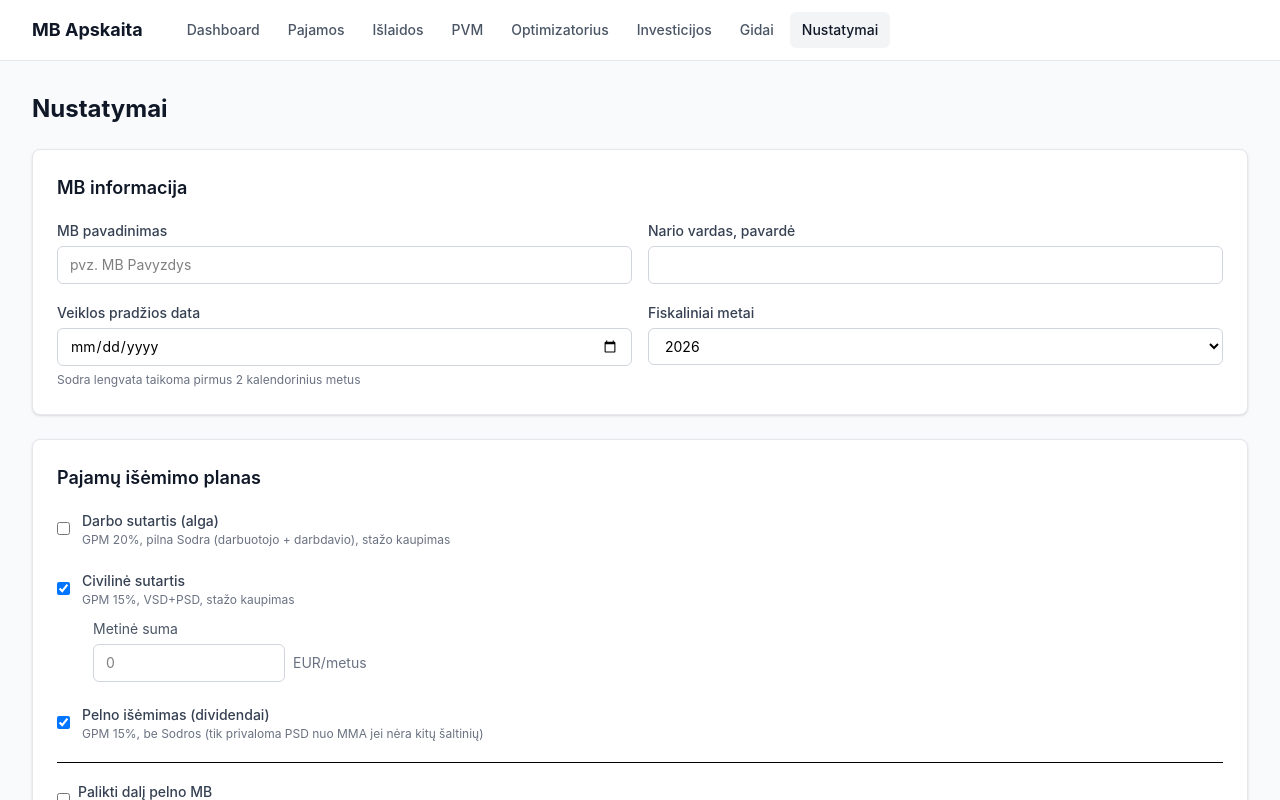
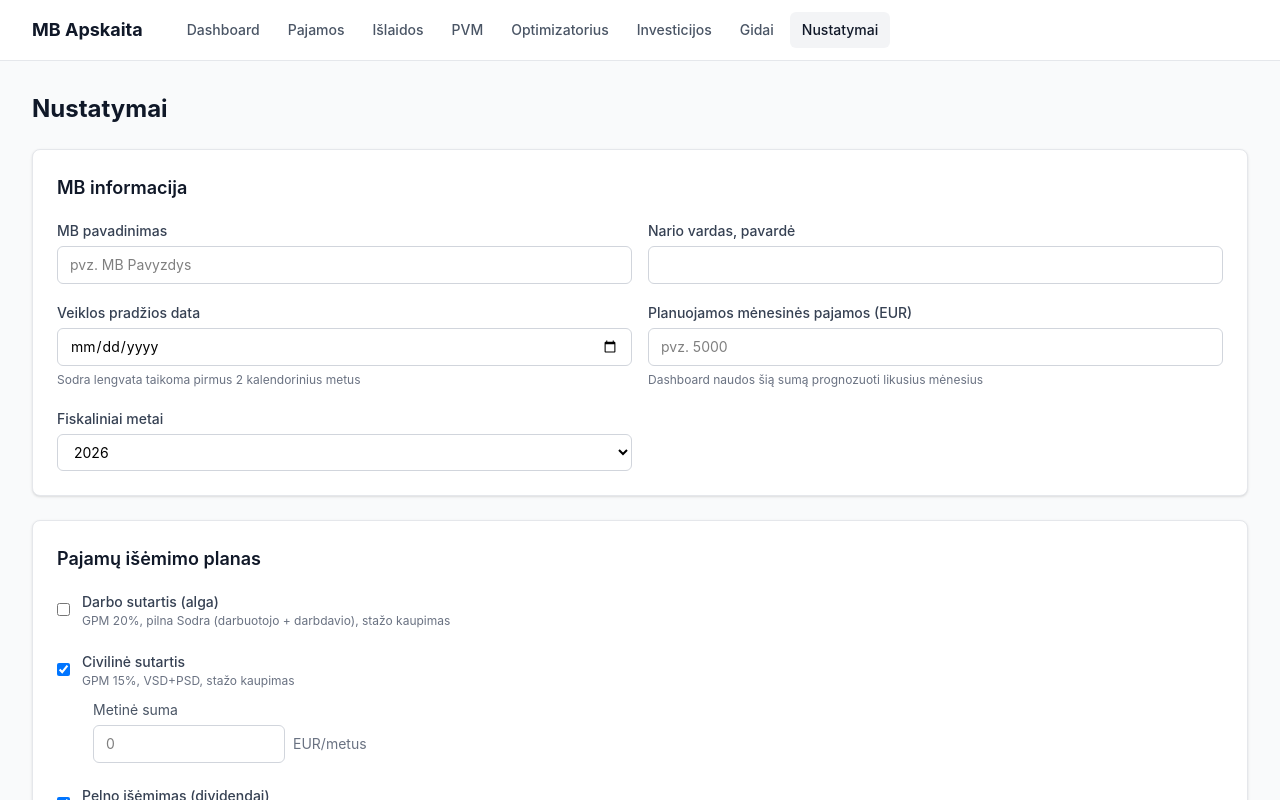
Before and after one commit to arturasz/mbapskaita, a React (Vite) app: page /settings in a window 1280 px wide. Shown: the top 800 px of the page. Built offline with nearby package versions, Linux system fonts and the light colour scheme.

Commit message:
feat: add planned monthly income for projections

```diff
--- a/src/features/dashboard/DashboardPage.tsx
+++ b/src/features/dashboard/DashboardPage.tsx
@@ -45,9 +45,34 @@ export function DashboardPage() {
     updateSettings({ fiscalYear: newYear });
   };
 
+  // Blend actual incomes with projected future months
+  const projectedIncomes = useMemo(() => {
+    const planned = settings.plannedMonthlyIncome;
+    if (!planned || planned <= 0) return incomes;
+
+    const now = new Date();
+    const currentMonth = now.getFullYear() === year ? now.getMonth() : 12;
+    const projected = [...incomes];
+
+    for (let m = currentMonth; m < 12; m++) {
+      projected.push({
+        id: `projected-${year}-${m}`,
+        date: `${year}-${String(m + 1).padStart(2, "0")}-15`,
+        description: "Planuojamos pajamos",
+        amount: planned,
+        currency: "USD",
+        amountEur: planned, // user enters in EUR equivalent
+        category: "services",
+        client: "Prognozė",
+        sourceCountry: "US",
+      });
+    }
+    return projected;
+  }, [incomes, year, settings.plannedMonthlyIncome]);
+
   const result = useMemo(
-    () => calculateOptimizedTax(incomes, expenses, year, settings.withdrawalPlan),
-    [incomes, expenses, year, settings.withdrawalPlan],
+    () => calculateOptimizedTax(projectedIncomes, expenses, year, settings.withdrawalPlan),
+    [projectedIncomes, expenses, year, settings.withdrawalPlan],
   );
 
   const monthlySodra = useMemo(
@@ -94,8 +119,17 @@ export function DashboardPage() {
         </div>
       )}
 
+      {settings.plannedMonthlyIncome > 0 && (
+        <div className="rounded-lg border border-blue-200 bg-blue-50 px-4 py-3">
+          <p className="text-sm text-blue-800">
+            Skaičiai apima prognozę: {fmt(settings.plannedMonthlyIncome)}/mėn. likusiam laikotarpiui.
+            Faktinės pajamos: {fmt(incomes.filter((i) => i.date.startsWith(String(year))).reduce((s, i) => s + i.amountEur, 0))}.
+          </p>
+        </div>
+      )}
+
       <div className="grid grid-cols-1 gap-4 sm:grid-cols-2 lg:grid-cols-5">
-        <StatCard label="Pajamos" value={fmt(result.totalIncome)} />
+        <StatCard label="Pajamos (su prognoze)" value={fmt(result.totalIncome)} />
         <StatCard label="Išlaidos" value={fmt(result.totalExpenses)} />
         <StatCard label="Mokesčiai" value={fmt(result.totalTax)} subtitle={`Efektyvus tarifas: ${(result.effectiveRate * 100).toFixed(1)}%`} />
         <StatCard label="Grynos pajamos" value={fmt(result.totalNet)} trend="up" />
--- a/src/features/settings/SettingsPage.tsx
+++ b/src/features/settings/SettingsPage.tsx
@@ -103,6 +103,20 @@ export function SettingsPage() {
             />
             <span className="mt-1 text-xs text-gray-500">
               Sodra lengvata taikoma pirmus 2 kalendorinius metus
+            </span>
+          </label>
+          <label className="block">
+            <span className="text-sm font-medium text-gray-700">Planuojamos mėnesinės pajamos (EUR)</span>
+            <input
+              type="number"
+              step="100"
+              value={settings.plannedMonthlyIncome || ""}
+              onChange={(e) => handleChange({ plannedMonthlyIncome: Number(e.target.value) || 0 })}
+              placeholder="pvz. 5000"
+              className="mt-1 block w-full rounded-md border border-gray-300 px-3 py-2 text-sm"
+            />
+            <span className="mt-1 text-xs text-gray-500">
+              Dashboard naudos šią sumą prognozuoti likusius mėnesius
             </span>
           </label>
           <label className="block">
--- a/src/stores/settings-store.ts
+++ b/src/stores/settings-store.ts
@@ -11,6 +11,7 @@ const defaultSettings: Settings = {
   fiscalYear: new Date().getFullYear(),
   memberName: "",
   mbName: "",
+  plannedMonthlyIncome: 0,
   withdrawalPlan: {
     salaryEnabled: false,
     salaryMonthly: 0,
--- a/src/types/index.ts
+++ b/src/types/index.ts
@@ -131,6 +131,7 @@ export interface Settings {
   mbName: string;
   activityStartDate?: string;
   withdrawalPlan: WithdrawalPlan;
+  plannedMonthlyIncome: number; // expected monthly income in EUR (for projections)
 }
 
 // --- Tax calculation results ---
```
